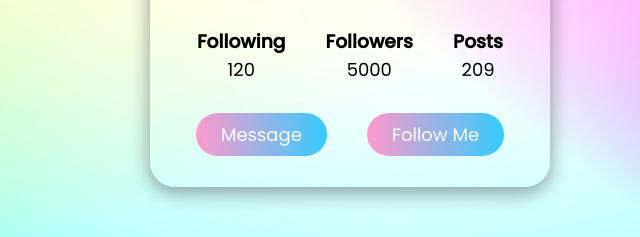
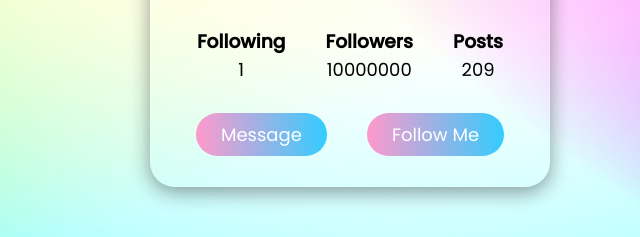
Before and after one commit to vinhtam205/VO-VINH-TAM, a plain HTML site: page index.html in a window 1280 px wide. Shown: the part 445-682 px from the top of the page, 290-930 px from the left. Drawn offline with Linux system fonts and the light colour scheme.

Commit message:
Update index.html

```diff
--- a/index.html
+++ b/index.html
@@ -22,11 +22,11 @@
     <div class="row">
       <div class="info">
         <h3>Following</h3>
-        <span>120</span>
+        <span>1</span>
       </div>
       <div class="info">
         <h3>Followers</h3>
-        <span>5000</span>
+        <span>10000000</span>
       </div>
       <div class="info">
         <h3>Posts</h3>
```
